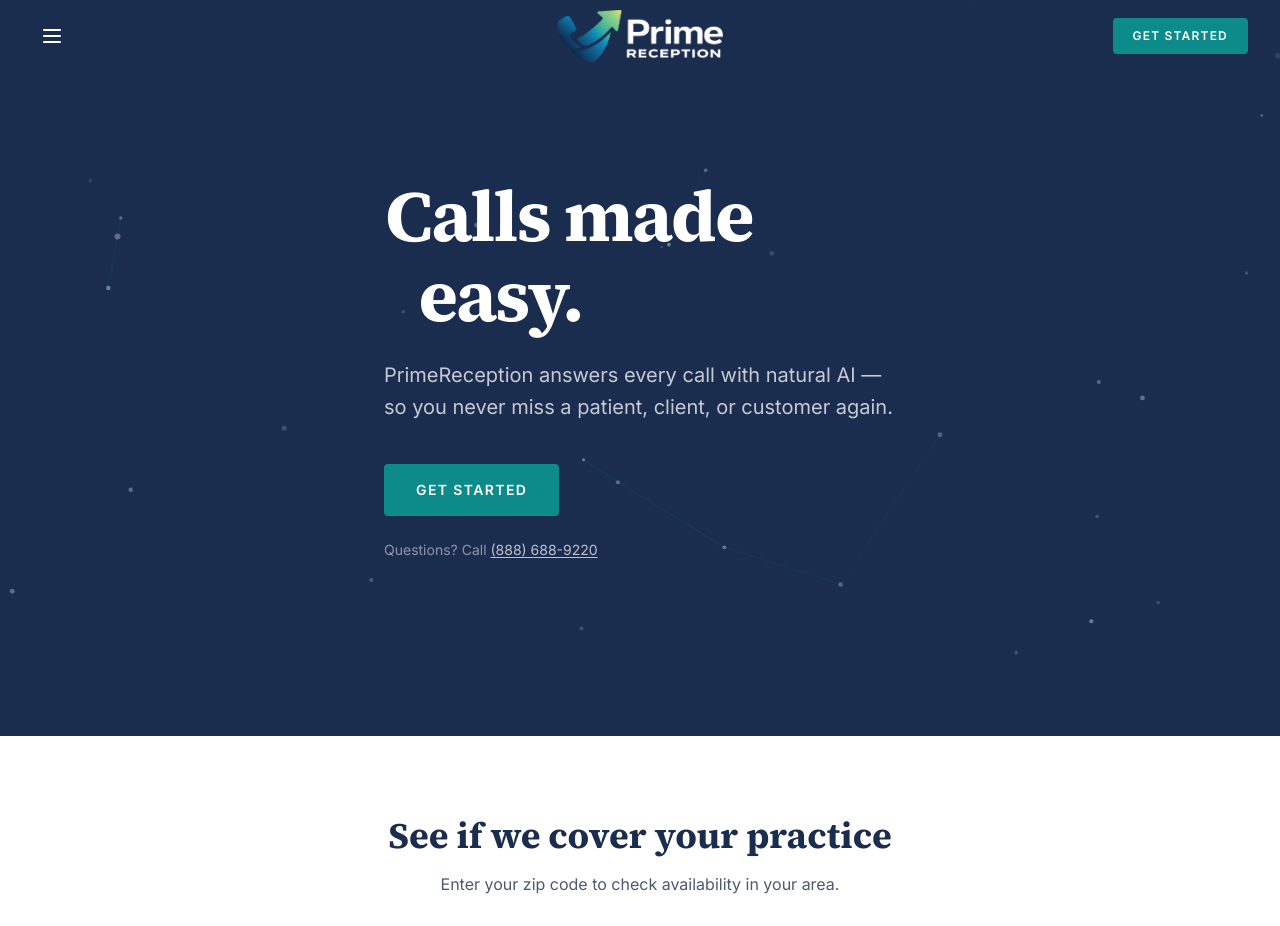
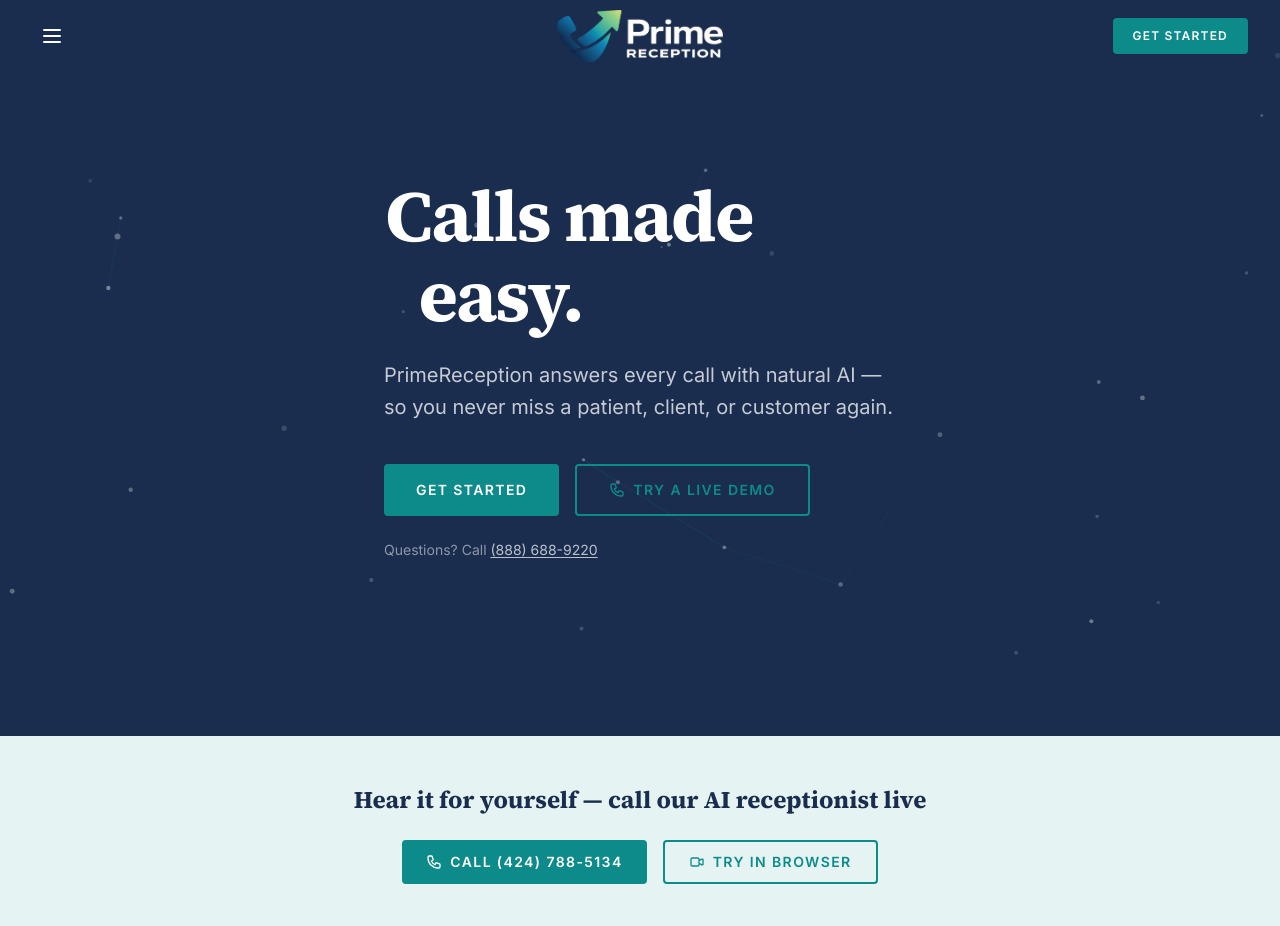
Before and after one commit to PrimeReception/primereception-website, a Next.js app: page / in a window 1280 px wide. Shown: the top 926 px of the page. Built offline with nearby package versions, Linux system fonts and the light colour scheme.

Commit message:
Add live demo CTA button and demo banner section
Co-Authored-By: Claude Opus 4.6 <noreply@anthropic.com>

```diff
--- a/src/app/page.tsx
+++ b/src/app/page.tsx
@@ -23,13 +23,22 @@ export default function Home() {
               PrimeReception answers every call with natural AI — so you never
               miss a patient, client, or customer again.
             </p>
-            <div className="mt-10">
+            <div className="mt-10 flex flex-wrap items-center gap-4">
               <Link
                 href="/contact"
                 className="inline-block rounded bg-teal px-8 py-4 text-sm font-semibold uppercase tracking-widest text-white hover:bg-green transition-colors"
               >
                 Get Started
               </Link>
+              <a
+                href="tel:+14247885134"
+                className="inline-flex items-center gap-2 rounded border-2 border-teal px-8 py-[14px] text-sm font-semibold uppercase tracking-widest text-teal hover:bg-teal hover:text-white transition-colors"
+              >
+                <svg className="h-4 w-4" fill="none" stroke="currentColor" viewBox="0 0 24 24">
+                  <path strokeLinecap="round" strokeLinejoin="round" strokeWidth={2} d="M3 5a2 2 0 012-2h3.28a1 1 0 01.948.684l1.498 4.493a1 1 0 01-.502 1.21l-2.257 1.13a11.042 11.042 0 005.516 5.516l1.13-2.257a1 1 0 011.21-.502l4.493 1.498a1 1 0 01.684.949V19a2 2 0 01-2 2h-1C9.716 21 3 14.284 3 6V5z" />
+                </svg>
+                Try a Live Demo
+              </a>
             </div>
             <p className="mt-6 text-sm text-white/50">
               Questions? Call{" "}
@@ -40,6 +49,36 @@ export default function Home() {
                 {CONTACT.phoneDisplay}
               </a>
             </p>
+          </div>
+        </div>
+      </section>
+
+      {/* ====== LIVE DEMO BANNER ====== */}
+      <section className="bg-teal/10 py-10 md:py-12">
+        <div className="mx-auto max-w-7xl px-4 sm:px-6 lg:px-8 text-center">
+          <p className="font-serif text-xl font-bold text-navy sm:text-2xl">
+            Hear it for yourself — call our AI receptionist live
+          </p>
+          <div className="mt-6 flex flex-wrap items-center justify-center gap-4">
+            <a
+              href="tel:+14247885134"
+              className="inline-flex items-center gap-2 rounded bg-teal px-6 py-3 text-sm font-semibold uppercase tracking-widest text-white hover:bg-green transition-colors"
+            >
+              <svg className="h-4 w-4" fill="none" stroke="currentColor" viewBox="0 0 24 24">
+                <path strokeLinecap="round" strokeLinejoin="round" strokeWidth={2} d="M3 5a2 2 0 012-2h3.28a1 1 0 01.948.684l1.498 4.493a1 1 0 01-.502 1.21l-2.257 1.13a11.042 11.042 0 005.516 5.516l1.13-2.257a1 1 0 011.21-.502l4.493 1.498a1 1 0 01.684.949V19a2 2 0 01-2 2h-1C9.716 21 3 14.284 3 6V5z" />
+              </svg>
+              Call (424) 788-5134
+            </a>
+            <button
+              id="demo-widget-btn"
+              type="button"
+              className="inline-flex items-center gap-2 rounded border-2 border-teal px-6 py-[10px] text-sm font-semibold uppercase tracking-widest text-teal hover:bg-teal hover:text-white transition-colors"
+            >
+              <svg className="h-4 w-4" fill="none" stroke="currentColor" viewBox="0 0 24 24">
+                <path strokeLinecap="round" strokeLinejoin="round" strokeWidth={2} d="M15 10l4.553-2.276A1 1 0 0121 8.618v6.764a1 1 0 01-1.447.894L15 14M5 18h8a2 2 0 002-2V8a2 2 0 00-2-2H5a2 2 0 00-2 2v8a2 2 0 002 2z" />
+              </svg>
+              Try in Browser
+            </button>
           </div>
         </div>
       </section>
```
